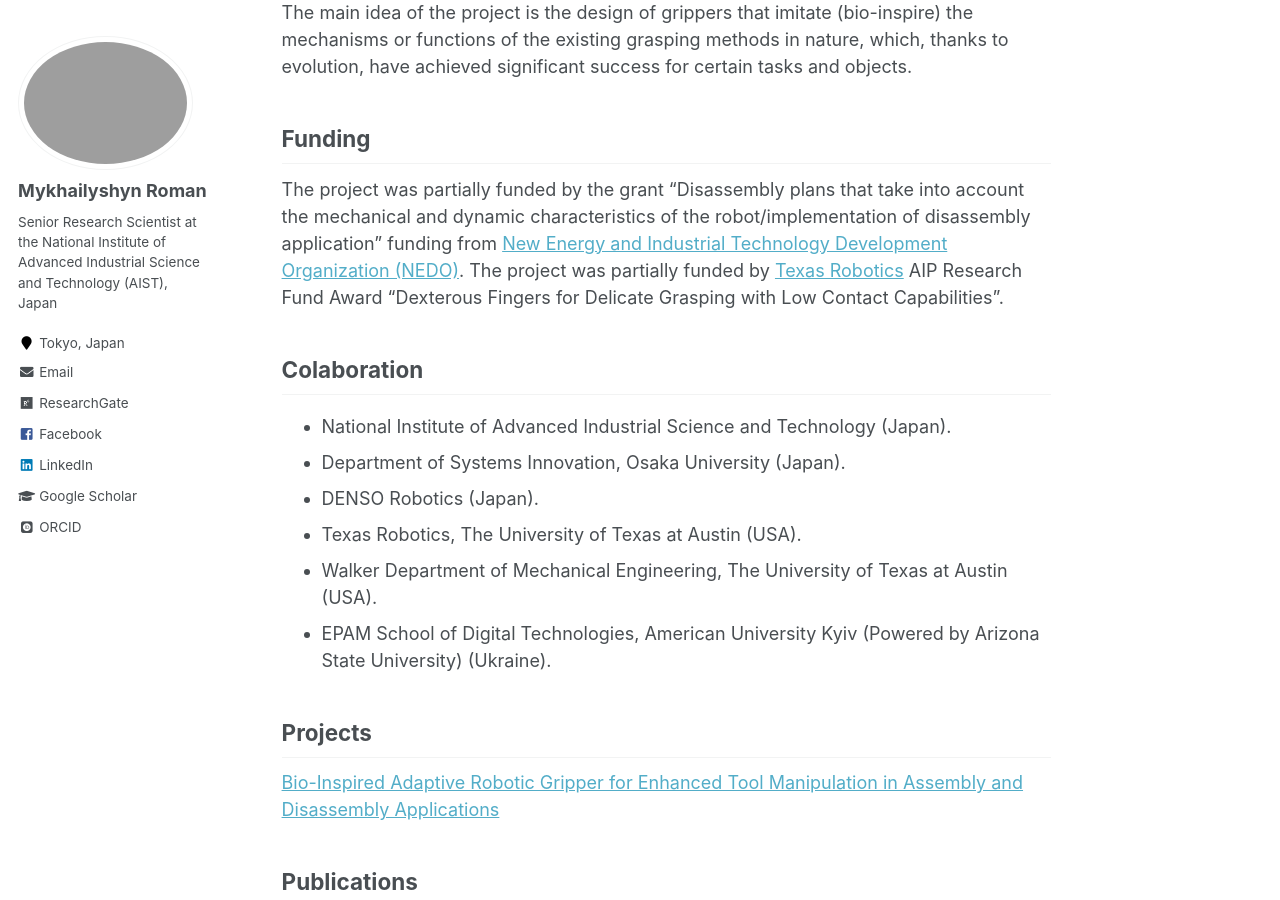
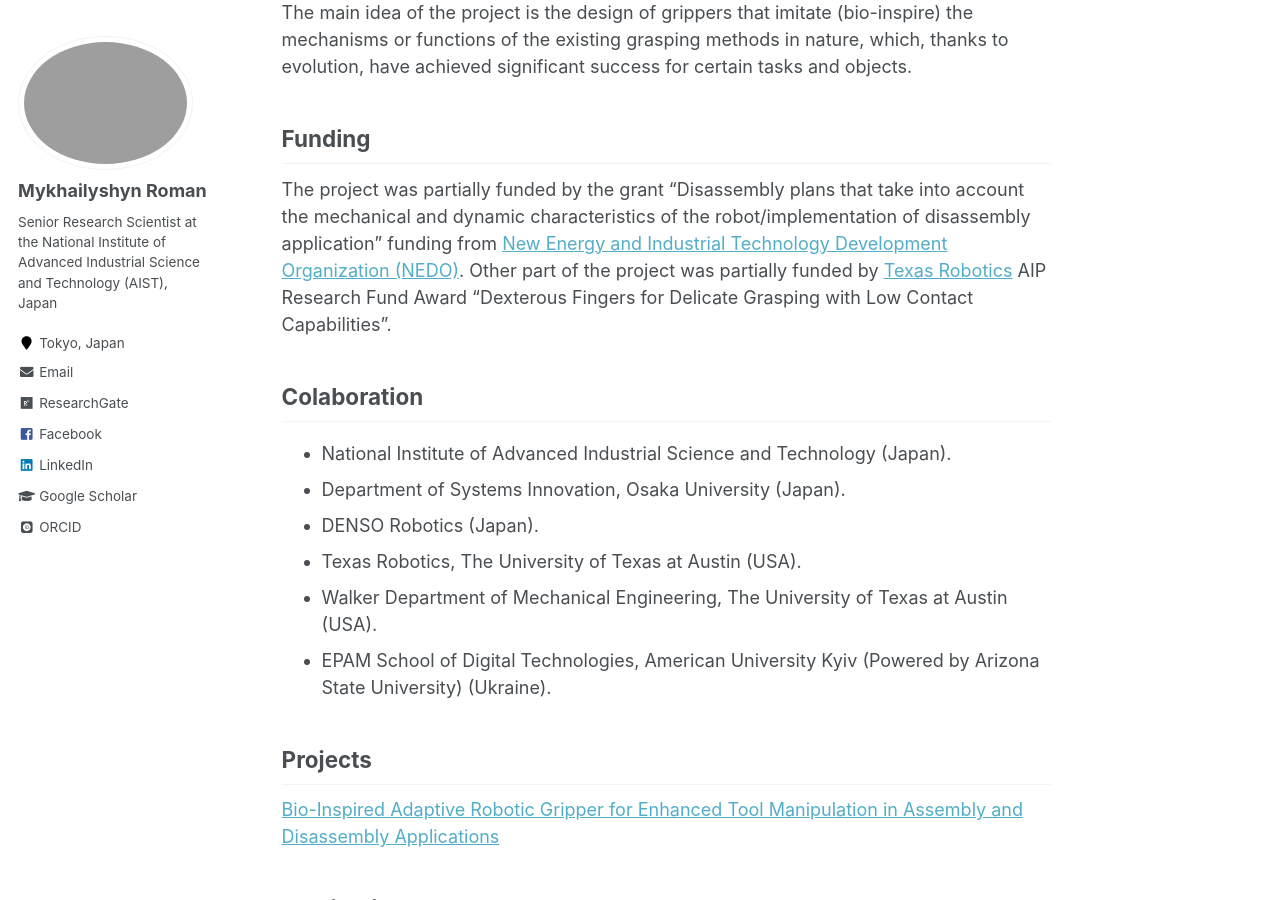
Before and after one commit to RomanMykhailyshyn/RomanMykhailyshyn.github.io, a Jekyll site: the page built from _portfolio/portfolio-3.md, in a window 1280 px wide and 900 px high, scrolled down 311 px. Built offline with Jekyll 4.4.1, drawn with Linux system fonts in a browser that asks for light colours; some web fonts are replaced.

Commit message:
Update portfolio-3.md

```diff
--- a/_portfolio/portfolio-3.md
+++ b/_portfolio/portfolio-3.md
@@ -7,7 +7,7 @@ collection: portfolio
 The main idea of the project is the design of grippers that imitate (bio-inspire) the mechanisms or functions of the existing grasping methods in nature, which, thanks to evolution, have achieved significant success for certain tasks and objects.
 
 ## Funding
-The project was partially funded by the grant "Disassembly plans that take into account the mechanical and dynamic characteristics of the robot/implementation of disassembly application" funding from [New Energy and Industrial Technology Development Organization (NEDO)](https://www.nedo.go.jp/english/). The project was partially funded by [Texas Robotics](https://robotics.utexas.edu/) AIP Research Fund Award “Dexterous Fingers for Delicate Grasping with Low Contact Capabilities”.
+The project was partially funded by the grant "Disassembly plans that take into account the mechanical and dynamic characteristics of the robot/implementation of disassembly application" funding from [New Energy and Industrial Technology Development Organization (NEDO)](https://www.nedo.go.jp/english/). Other part of the project was partially funded by [Texas Robotics](https://robotics.utexas.edu/) AIP Research Fund Award “Dexterous Fingers for Delicate Grasping with Low Contact Capabilities”.
 
 ## Colaboration
 * National Institute of Advanced Industrial Science and Technology (Japan).
```
